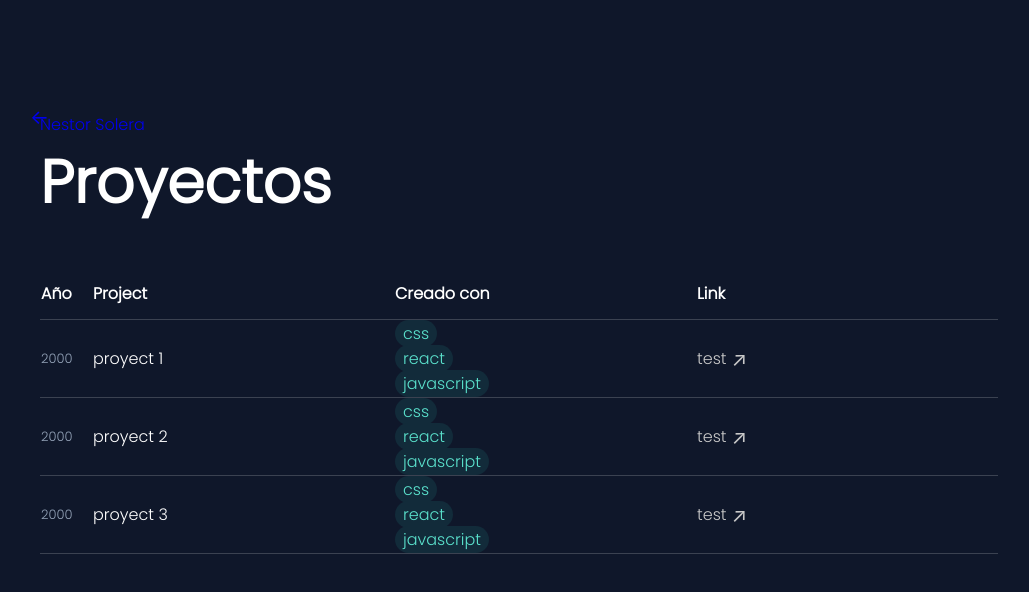
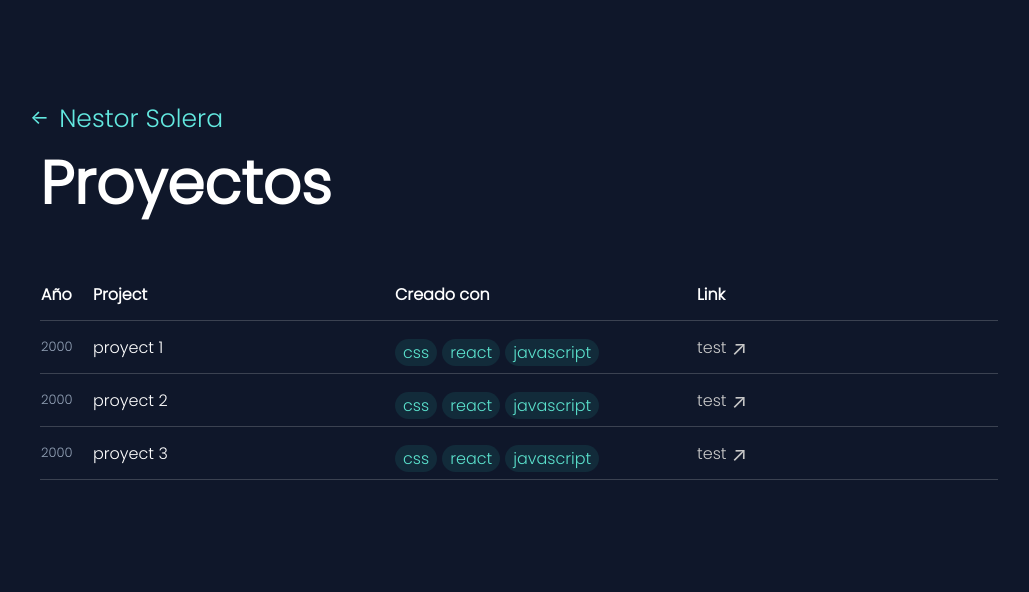
Before and after one commit to NessDisk/Portafolio, an Angular app in the folder Portafolio/: page /details in a window 1280 px wide. Shown: the top 592 px of the page, without its empty margins (68-1097 px from the left). Built offline with nearby package versions, Linux system fonts and the light colour scheme; a web font is replaced by a local one.

Commit message:
fix dp 17

```diff
--- a/Portafolio/src/app/details/details.component.css
+++ b/Portafolio/src/app/details/details.component.css
@@ -1,5 +1,5 @@
 /* @import  './../index/index.component.css'; */
-/* @import  './../card-proyect/card-proyect.component.css'; */
+@import  './../card-proyect/card-proyect.component.css';
 @import  './../link-comp/link-comp.component.css';
 
 /*  font-family: 'Poppins_bold', sans-serif;  */
```
